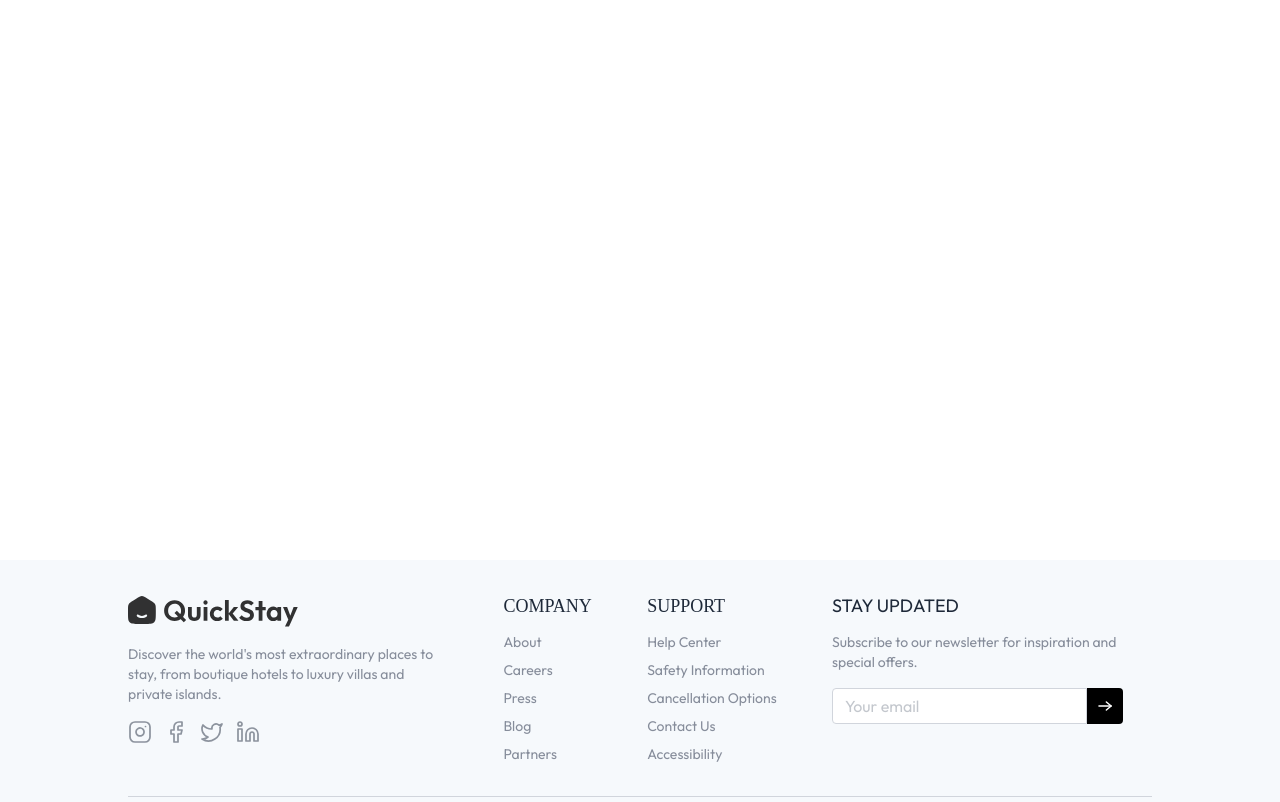
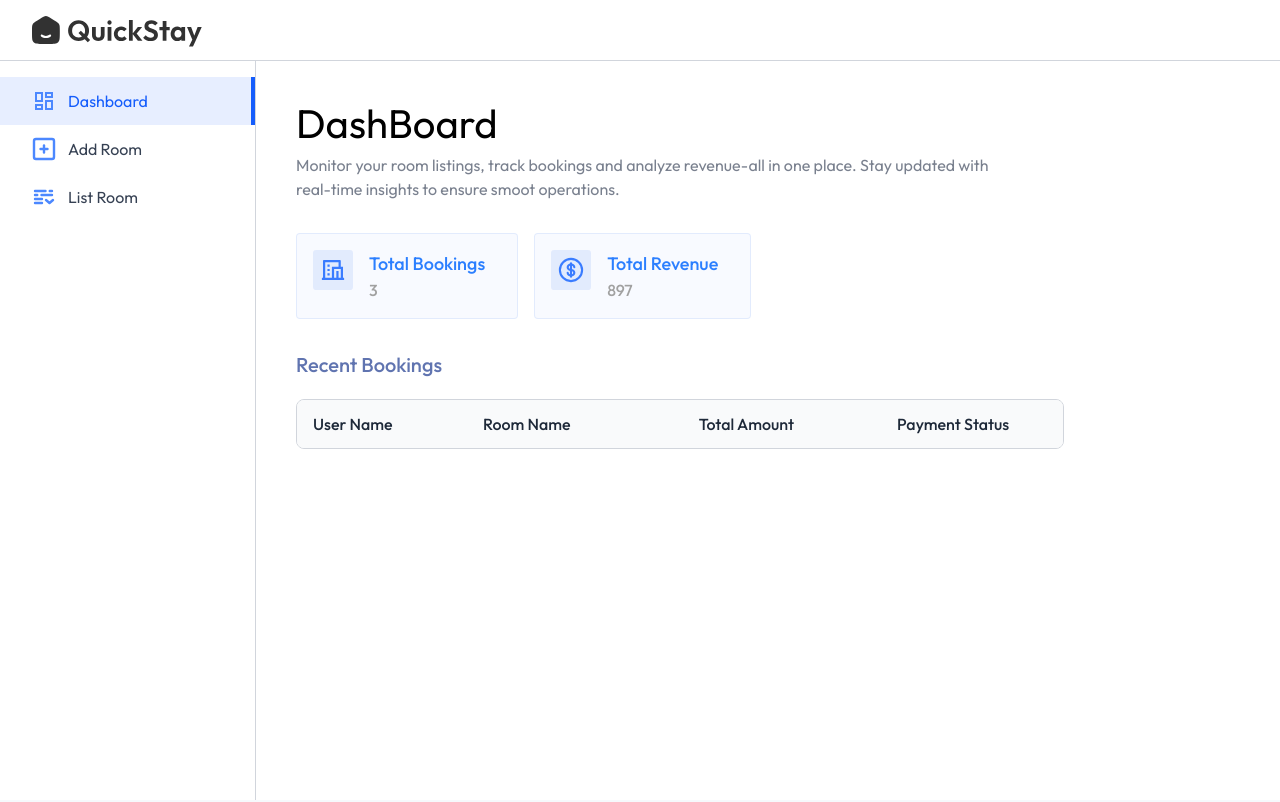
Before and after one commit to sohelarfi0/HotelBooking, a React (Vite) app in the folder client/: page /owner in a window 1280 px wide. Shown: the top 802 px of the page. Built offline with nearby package versions, Linux system fonts and the light colour scheme; a web font is replaced by a local one.

Commit message:
implement hotel registration , newsletter, hotelowners folders like navbar, add room, list room, layout, dashboard for owner to mantain his hotel easily

```diff
--- a/client/src/App.jsx
+++ b/client/src/App.jsx
@@ -6,19 +6,36 @@ import Footer from './components/Footer.jsx'
 import AllRooms from './pages/AllRooms.jsx'
 import RoomDetails from './pages/RoomDetails.jsx'
 import MyBookings from './pages/MyBookings.jsx'
+import HotelReg from './components/HotelReg.jsx'
+import LayOut from './pages/HotelOwner/LayOut.jsx'
+// import { useLocation } from 'react-router-dom'
+import Dashboard from './pages/HotelOwner/DashBoard.jsx'
+import AddRoom from './pages/HotelOwner/AddRoom.jsx'
+import ListRoom from './pages/HotelOwner/ListRoom.jsx'
+
+
 const App = () => {
+  const isOwnerPath = useLocation().pathname.includes("owner")
 
-  const isOwnerPath = useLocation().pathname.includes("owner");
 
   return (
     <div>
       {!isOwnerPath && <Navbar />}
+      {false && <HotelReg />}
+
       <div className='min-h-[70vh]'>
         <Routes>
           <Route path='/' element={<Home/>}/>
           <Route path='/rooms' element={<AllRooms/>}/>
           <Route path='/rooms/:id' element={<RoomDetails/>}/>
           <Route path='/my-bookings' element={<MyBookings />}/>
+          {/* <Route path='/owner' element={<HotelReg />}/> */}
+          <Route path='/owner' element={<LayOut/>}>
+                 <Route index element={<Dashboard />}/>
+                 <Route path="add-room" element={<AddRoom />}/>
+                 <Route path="list-room" element={<ListRoom />}/>
+
+          </Route>
 
         </Routes>
 
--- /dev/null
+++ b/client/src/components/HotelOwner/Navbar.jsx
@@ -0,0 +1,19 @@
+import React from 'react'
+import { Link } from 'react-router-dom'
+import { assets } from '../../assets/assets'
+import  {UserButton} from '@clerk/clerk-react'
+
+const Navbar = () => {
+  return (
+    <div className='flex items-center justify-between px-4 md:px-8 border-b border-gray-300
+     py-3 bg-white transition-all duration-300'>
+        <Link to="/" >
+        <img src={assets.logo} alt="logo" className='h-9 invert opacity-80' />
+        </Link>
+       < UserButton />
+
+    </div>
+  )
+}
+
+export default Navbar
--- /dev/null
+++ b/client/src/components/HotelOwner/Sidebar.jsx
@@ -0,0 +1,28 @@
+import React from 'react'
+import { assets } from '../../assets/assets'
+import { NavLink } from 'react-router-dom'
+
+const Sidebar = () => {
+    const sidebarLinks =[
+        {name: "Dashboard", path:"/owner", icon:assets.dashboardIcon},
+        {name: "Add Room", path:"/owner/add-room", icon:assets.addIcon},
+        {name: "List Room", path:"/owner/list-room", icon:assets.listIcon},
+    ]
+  return (
+    <div className='md:w-64 w-16 border-r h-full text-base border-gray-300
+    pt-4 flex flex-col transition-all duration-300'>
+        {sidebarLinks.map((item, index)=>(
+               <NavLink to={item.path} key={index} end='/owner'
+               className={({isActive})=>`flex items-center py-3 px-4 md:px-8 gap-3 ${isActive ?
+                "border-r-4 md:border-r[6px] bg-blue-600/10  border-blue-600 text-blue-600"
+                : "hover:bg-gray-100/90 border-white text-gray-700" }`}>
+                    <img src={item.icon} alt={item.name} className='mi-h06 min-w-6' />
+                    <p className='md:block hidden text-center'>{item.name}</p>
+                </NavLink>
+            ))
+        }
+    </div>
+  )
+}
+
+export default Sidebar
--- /dev/null
+++ b/client/src/components/HotelReg.jsx
@@ -0,0 +1,76 @@
+import React, { useState } from 'react'
+import { assets, cities } from '../assets/assets'
+
+const HotelReg = () => {
+  const [isOpen, setIsOpen] = useState(true);
+
+  if (!isOpen) return null;
+
+  return (
+    <div className='fixed top-0 bottom-0 left-0 right-0 z-0 flex items-center justify-center
+    bg-black/70'>
+        <form  className='flex bg-white rounded-xl max-md:mx-2'>
+            <img src={assets.regImage} alt="reg-image" className='w-1/2 rounded-xl hidden md:block' />
+
+        <div className='relative flex flex-col items-center md:w-1/2 p-8 md:p-10'>
+        <img src={assets.closeIcon} alt="close-icon" className='absolute top-4 right-4 h-4 w-4 cursor-pointer' onClick={() => setIsOpen(false)} />
+        <p className='text-2xl font-semibold mt-6'>Register Your Hotel</p>
+
+        <div className='w-full mt-4'>
+            <label htmlFor="name" className='font-medium text-gray-500'>
+                Hotel Name
+            </label>
+            <input id="name" type="text" placeholder='Type here' className='border border-gray-200
+            rounded w-full px-3 py-2.5 mt-1 outline-indigo-500 font-light' required />
+
+
+        </div>
+
+        <div className='w-full mt-4'>
+            <label htmlFor="contact" className='font-medium text-gray-500'>
+                Phone
+            </label>
+            <input id="contact" type="number" placeholder='Type here' className='border border-gray-200
+            rounded w-full px-3 py-2.5 mt-1 outline-indigo-500 font-light' required />
+
+
+        </div>
+
+        <div className='w-full mt-4'>
+            <label htmlFor="address" className='font-medium text-gray-500'>
+               Address
+            </label>
+            <input id="address" type="text" placeholder='Type here' className='border border-gray-200
+            rounded w-full px-3 py-2.5 mt-1 outline-indigo-500 font-light' required />
+
+
+        </div>
+        <div className='w-full mt-4 max-w-60 mr-auto'>
+            <label htmlFor="city" className='font-medium text-gray-500'>
+                City
+
+            </label>
+            <select name="city" id="city" className='border border-gray-200 rounded w-full px-3 py-2.5 mt-1 outline-indigo-500 font-light' required>
+                <option value="">Select City</option>
+                {cities.map((city)=>(
+                    <option key={city} value={city}>
+                        {city}
+
+                    </option>
+                ))}
+            </select>
+
+        </div>
+        <div className='bg-indigo-500 hover:bg-indigo-700
+        transition-all text-white mr-auto px-6 py-2 rounded cursor-pointer mt-6'>
+            Register
+        </div>
+
+        </div>
+        </form>
+
+    </div>
+  )
+}
+
+export default HotelReg
--- a/client/src/components/NewsLetter.jsx
+++ b/client/src/components/NewsLetter.jsx
@@ -5,28 +5,28 @@ import { Title } from './Title'
 const NewsLetter = () => {
   return (
 
-    <div class="flex flex-col items-center
-     max-w-5xl lg:w-full rounded-2xl px-4 py-12 md:py-16 mx-2 lg:mx-auto my-30 bg-gradient-to-br from-blue-50 via-indigo-50 to-purple-50 border border-gray-100 shadow-lg">
+    <div className="flex flex-col items-center
+     max-w-5xl lg:w-full rounded-2xl px-4 py-12 md:py-16 mx-2 lg:mx-auto my-30 bg-gradient from-blue-50 via-indigo-50 to-purple-50 border border-gray-100 shadow-lg">
 
     <Title title="Stay Ahead of the Journey" subTitle="Join our exclusive newsletter and unlock a world of premium travel experiences. Be the first to know about hidden gems, exclusive deals, and personalized recommendations tailored just for you." />
 
-    <div class="flex flex-col justify-center items-center text-center">
+    <div className="flex flex-col justify-center items-center text-center">
 
-    <div class="flex flex-col md:flex-row items-center justify-center
+    <div className="flex flex-col md:flex-row items-center justify-center
      gap-4 mt-6">
 
 
-        <input type="text" class="bg-white/80 backdrop-blur-sm px-4 py-2.5 border border-gray-200 rounded-lg
+        <input type="text" className="bg-white/80 backdrop-blur-sm px-4 py-2.5 border border-gray-200 rounded-lg
         outline-none max-w-66 w-full shadow-sm focus:ring-2 focus:ring-blue-500 focus:border-transparent" placeholder="Enter your email"/>
-            <button class="flex items-center justify-center gap-2
-            group bg-gradient-to-r from-blue-600 to-indigo-600 hover:from-blue-700 hover:to-indigo-700 px-4 md:px-7 py-2.5 rounded-lg active:scale-95 transition-all shadow-md text-white">
+            <button className="flex items-center justify-center gap-2
+            group bg-gradien-blue-600 to-indigo-600 hover:from-blue-700 hover:to-indigo-700 px-4 md:px-7 py-2.5 rounded-lg active:scale-95 transition-all shadow-md text-black font-medium">
             Subscribe
             <img src={assets.arrowIcon} alt="arrow-icon" className='w-3.5 invert
             group-hover:translate-x-1 transition-all' />
 
             </button>
     </div>
-    <p class="text-gray-600 mt-6 text-xs
+    <p className="text-gray-600 mt-6 text-xs
      text-center">By subscribing, you agree to our Privacy
       Policy and consent to receive updates.</p>
 
--- /dev/null
+++ b/client/src/pages/HotelOwner/AddRoom.jsx
@@ -0,0 +1,9 @@
+import React from 'react'
+
+const AddRoom = () => {
+  return (
+    <div>AddRoom</div>
+  )
+}
+
+export default AddRoom
--- /dev/null
+++ b/client/src/pages/HotelOwner/DashBoard.jsx
@@ -0,0 +1,54 @@
+import React, { useState } from 'react'
+import { assets, dashboardDummyData } from '../../assets/assets'
+import { Title } from '../../components/Title';
+const DashBoard = () => {
+    const [dashboardData, setDasboardData] = useState(dashboardDummyData);
+
+  return (
+    <div >
+        <Title align="left" font='outfit' title='DashBoard'
+        subTitle='Monitor your room listings, track bookings and analyze revenue-all in one place. Stay updated with real-time insights to ensure smoot operations.' />
+        <div className='flex gap-4 my-8'>
+            <div className='bg-primary/3 border border-primary/10
+            rounded flex p-4 pr-8'>
+                <img src={assets.totalBookingIcon} alt="" className='max-sm:hidden h-10' />
+                <div className='flex flex-col sm:ml-4 font-medium'>
+                    <p className='text-blue-500 text-lg'>Total Bookings</p>
+                    <p className='text-neutral-400 text-base'>{dashboardData.totalBookings}</p>
+
+                </div>
+
+
+                </div>
+                <div className='bg-primary/3 border border-primary/10
+            rounded flex p-4 pr-8'>
+                <img src={assets.totalRevenueIcon} alt="" className='max-sm:hidden h-10' />
+                <div className='flex flex-col sm:ml-4 font-medium'>
+                    <p className='text-blue-500 text-lg'>Total Revenue</p>
+                    <p className='text-neutral-400 text-base'>{dashboardData.totalRevenue}</p>
+
+                </div>
+
+
+            </div>
+        </div>
+        <h2 className='text-xl text-blue-900/70 font-medium mb-5'>Recent Bookings</h2>
+
+        <div className='w-full max-w-3xl text-left border border-gray-300 rounded-lg max-h-80 overflow-y-scroll'>
+            <table className='w-full'>
+                <thead className='bg-gray-50'>
+                    <tr>
+                        <th className='py-3 px-4 text-gray-800 font-medium'>User Name</th>
+                        <th className='py-3 px-4 text-gray-800 font-medium max-sm:hidden'> Room Name</th>
+                        <th className='py-3 px-4 text-gray-800 font-medium text-center'>Total Amount</th>
+                        <th className='py-3 px-4 text-gray-800 font-medium text-center'>Payment Status</th>
+                    </tr>
+                </thead>
+            </table>
+        </div>
+
+    </div>
+  )
+}
+
+export default DashBoard
--- /dev/null
+++ b/client/src/pages/HotelOwner/LayOut.jsx
@@ -0,0 +1,20 @@
+import React from 'react'
+import Navbar from '../../components/HotelOwner/Navbar'
+import Sidebar from '../../components/HotelOwner/Sidebar'
+import { Outlet } from 'react-router-dom'
+ const LayOut = () => {
+  return (
+    <div className='flex flex-col h-screen'>
+        <Navbar />
+        <div className='flex h-full'>
+            <Sidebar />
+            <div className='flex-1 p-4 pt-10 md:px-10 h-full'>
+                <Outlet />
+            </div>
+
+        </div>
+    </div>
+  )
+}
+
+export default LayOut
--- /dev/null
+++ b/client/src/pages/HotelOwner/ListRoom.jsx
@@ -0,0 +1,9 @@
+import React from 'react'
+
+const ListRoom = () => {
+  return (
+    <div>ListRoom</div>
+  )
+}
+
+export default ListRoom
```
